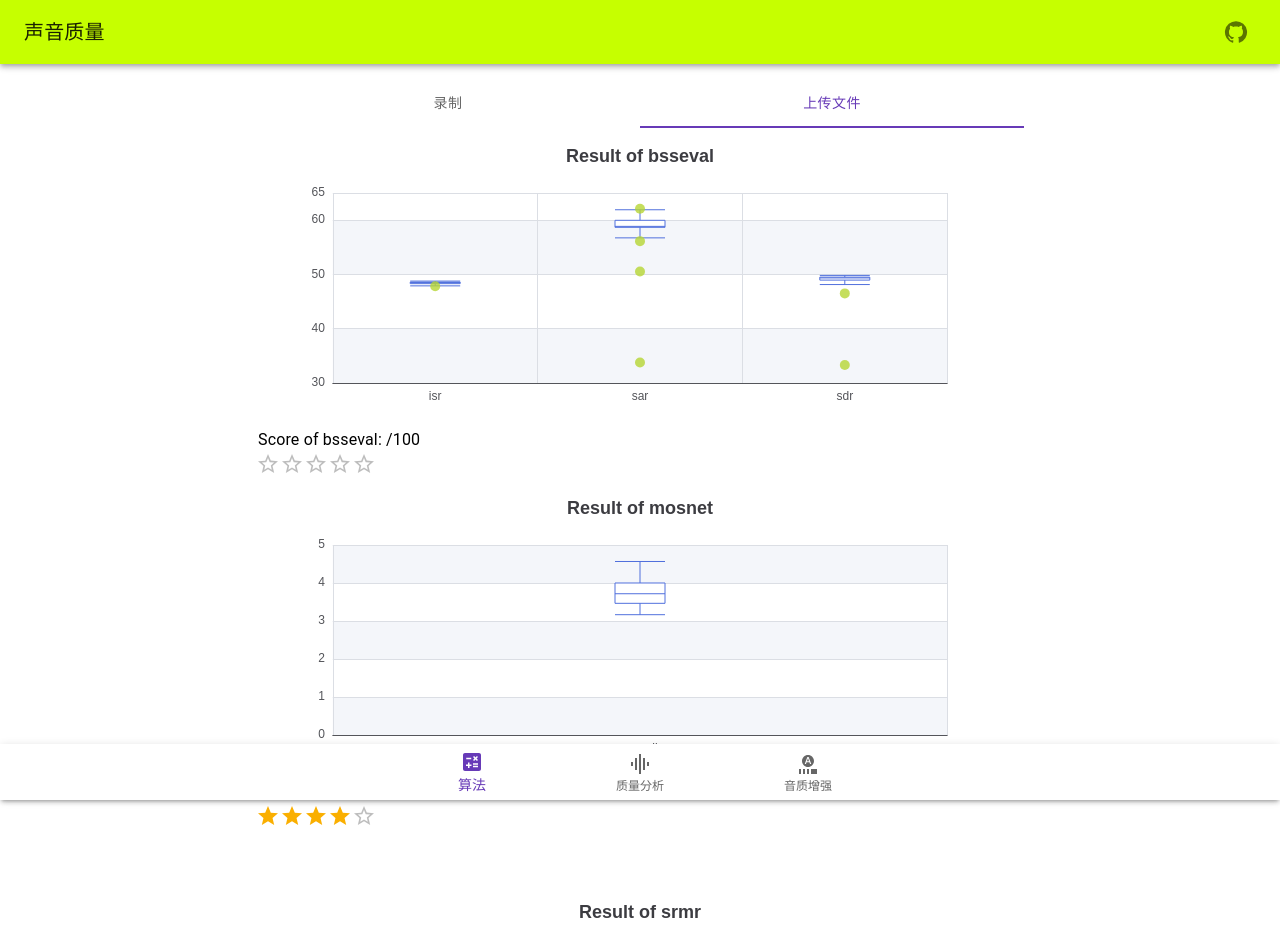
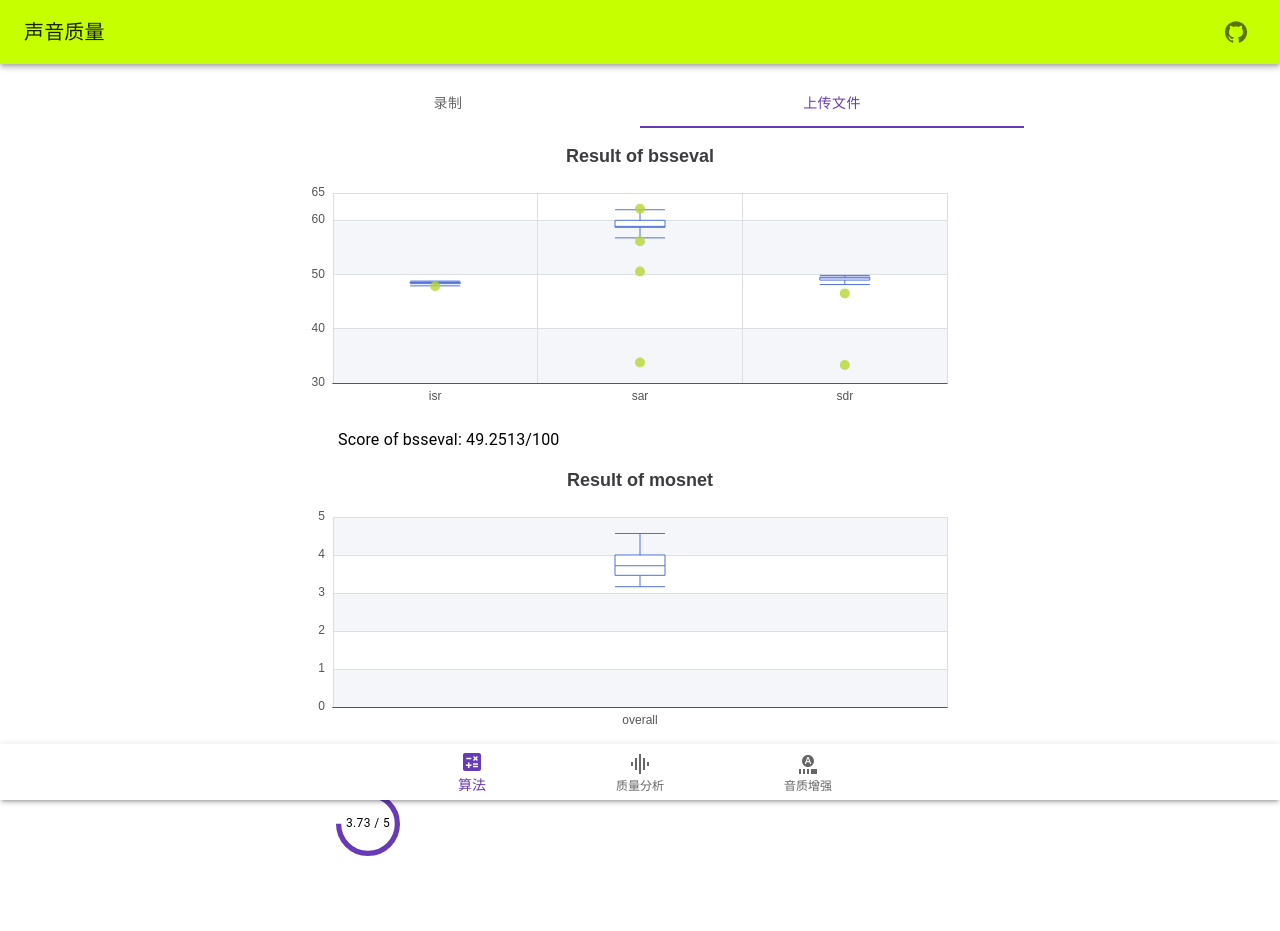
Before and after one commit to PlusOneZ/Sound-Quality-HCI, a React (Create React App) app: page /sound-quality-analysis in a window 1280 px wide. Shown: the top 931 px of the page. Built offline with nearby package versions, Linux system fonts and the light colour scheme.

Commit message:
Modified data presentation

```diff
--- a/src/components/SoundQualityResult.js
+++ b/src/components/SoundQualityResult.js
@@ -1,6 +1,6 @@
 import ReactECharts from "echarts-for-react";
 import {availableAlgorithms} from "./AlgorithmSelection";
-import {Rating} from "@mui/material";
+import {CircularProgress, Rating} from "@mui/material";
 import Typography from "@mui/material/Typography";
 import Box from "@mui/material/Box";
 
@@ -278,46 +278,39 @@ function getTimeConsumptionBar(data) {
 function QualityRating({algoName, max, rating}) {
   console.log(algoName, rating / max * 5)
   return (
-      <>
+      <Box sx={{ml: 10}}>
         <Typography component="legend">Score of {algoName}: {rating}/{max}</Typography>
-        <Rating name={algoName + "-rating"} value={rating / max * 5} readOnly/>
-      </>
+        {/*<Rating name={algoName + "-rating"} value={rating} max={max} readOnly/>*/}
+      </Box>
   )
 }
 
+function CircularProgressWithLabel({rating, max}) {
+  const value = Math.round(rating / max * 100)
+  return (
+      <Box sx={{position: 'relative', display: 'inline-flex', ml: 10, mt:2}}>
+        <CircularProgress variant="determinate" value={value} size={'4em'}/>
+        <Box
+            sx={{
+              top: 0,
+              left: 0,
+              bottom: 0,
+              right: 0,
+              position: 'absolute',
+              display: 'flex',
+              alignItems: 'center',
+              justifyContent: 'center',
+            }}
+        >
+          <Typography variant="caption" component="div">
+            {`${rating.toFixed(2)} / ${max}`}
+          </Typography>
+        </Box>
+      </Box>
+  );
+}
+
 function SoundQualityResult({data}) {
-
-  const boxMosnetOptions = getBoxOption(
-      "mosnet",
-      [data.mosnet.score],
-      ["overall"]
-  )
-
-  const boxPesqOptions = getBoxOption(
-      "pesq",
-      [data.pesq.score],
-      ["overall"],
-      1e-2
-  )
-
-  const boxSisdrOptions = getBoxOption(
-      "sisdr",
-      [data.sisdr.score],
-      ["overall"]
-  )
-
-  const boxSrmrOptions = getBoxOption(
-      "srmr",
-      [data.srmr.score],
-      ["overall"]
-  )
-
-  const boxStoiOptions = getBoxOption(
-      "stoi",
-      [data.stoi.score],
-      ["overall"],
-      1e-7
-  )
 
   const timeBarOptions = getTimeConsumptionBar(data)
 
@@ -336,14 +329,20 @@ function SoundQualityResult({data}) {
               )}/>
               <QualityRating
                   algoName={"bsseval"}
-                  defaultValue={data.bsseval.avgScore}
+                  rating={data.bsseval.avgScore}
                   max={100}
                   precision={0.5}
               />
               {/* TODO: figure out this max*/}
             </>
         }
-        {["mosnet", "srmr", "pesq", "sisdr", "stoi"].map( algo => {
+        {[
+          {algo: "mosnet", max: 5},
+          {algo: "srmr", max: 1},
+          {algo: "pesq", max: 5},
+          {algo: "sisdr", max: 5},
+          {algo: "stoi", max: 1}
+        ].map(({algo, max}) => {
           return (<Box key={algo}>
             {data[algo] &&
                 <>
@@ -351,19 +350,26 @@ function SoundQualityResult({data}) {
                       algo,
                       [data[algo].score],
                       ["overall"],
-                      (algo==="pesq" ? 1e-2 : (algo==="stoi" ? 1e-7 : 5))
+                      (algo === "pesq" ? 1e-2 : (algo === "stoi" ? 1e-7 : 5))
                   )}/>
                   <QualityRating
                       algoName={algo}
                       rating={data[algo].avgScore}
-                      max={algo === "stoi" ? 1 : 5}
+                      max={max}
                       precision={0.5}
                   />
+                  {algo != "sisdr" &&
+                      <CircularProgressWithLabel
+                          rating={data[algo].avgScore}
+                          max={max}
+                      />
+                  }
                 </>
             }
-            <Box sx={{height: 4, pt:2, mt: 4}} > &nbsp; </Box>
+            <Box sx={{height: 4, pt: 2, mt: 4}}> &nbsp; </Box>
           </Box>)
         })}
+        <ReactECharts option={timeBarOptions} />
       </>
   )
 }
```
